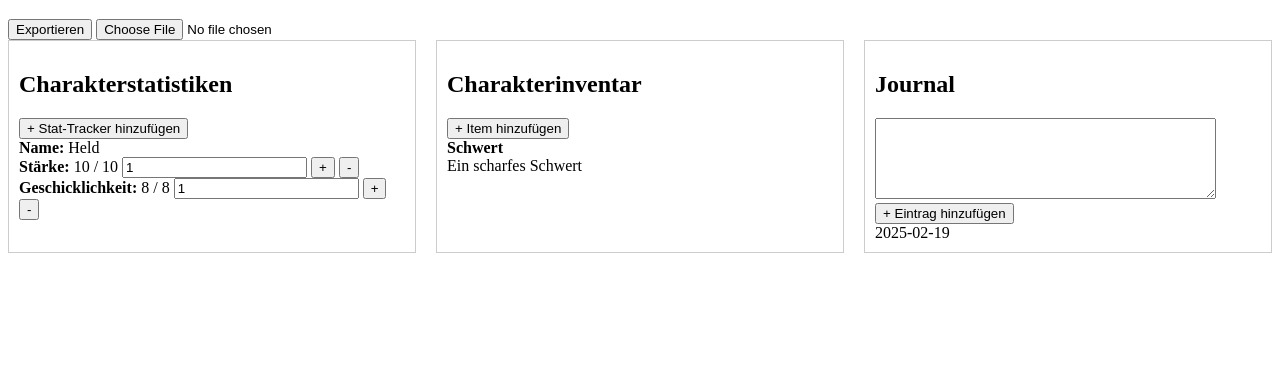
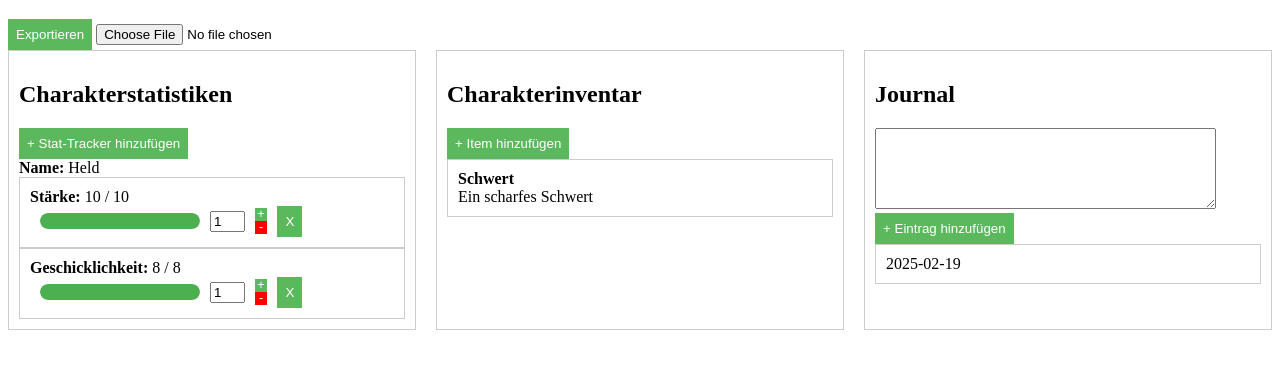
Before and after one commit to KarlDieter/Pnp-companion, a plain HTML site: page index.html in a window 1280 px wide. Shown: the part 61-430 px from the top of the page. Drawn offline with Linux system fonts and the light colour scheme.

Commit message:
Add files via upload

```diff
--- a/script.js
+++ b/script.js
@@ -44,12 +44,32 @@
 			character.stats.forEach((stat, index) => {
 				const statElement = document.createElement("div");
 				statElement.className = "stat";
-				statElement.innerHTML = `
-					<strong>${stat.name}:</strong> ${stat.current} / ${stat.max}
-					<input type="text" class="statModIn" value="1"/>
-					<button class="statIncreaseBt" onclick="increaseStat(${index})">+</button>
-					<button class="statDecreaseBt" onclick="decreaseStat(${index})">-</button>
+				if (stat.max) {
+					statElement.innerHTML = `
+					<div class="statElement">
+						<span><strong>${stat.name}:</strong> ${stat.current} / ${stat.max}</span>
+					</div>
+					<div class="statElement">
+						<div class="stat-bar-container">
+							<div class="stat-bar" style="width: ${(stat.current / stat.max) * 100}%;"></div>
+						</div>
+						<input type="text" class="statModIn" value="1"/>
+						<div style="display: flex; flex-direction: column;">
+							<button class="statIncreaseBt" onclick="increaseStat(${index})">+</button>
+							<button class="statDecreaseBt" onclick="decreaseStat(${index})">-</button>
+						</div>
+						<button class="statDeleteBt" onclick="deleteStat(${index})">X</button>
+					</div>
 				`;
+
+				} else {
+					statElement.innerHTML = `
+						<strong>${stat.name}:</strong> ${stat.current}
+						<input type="text" class="statModIn" value="1"/>
+						<button class="statIncreaseBt" onclick="increaseStat(${index})">+</button>
+						<button class="statDecreaseBt" onclick="decreaseStat(${index})">-</button>
+				`;
+				}
 				statsContainer.appendChild(statElement);
 			});
 		}
@@ -145,6 +165,11 @@
 			alert("Bitte eine gültige Zahl eingeben.");
 		}
 	}
+	////////////////////////////
+	///
+	///ADD FUNCTIONS
+	///
+	////////////////////////////
 
 	function addStat() {
 		const statName = prompt("Gib den Namen des neuen Attributs ein:");
@@ -176,3 +201,16 @@
 		}
 		displayCharacterJournal();
 	}
+
+
+	////////////////////////////
+	///
+	///REMOVE FUNCTIONS
+	///
+	////////////////////////////
+
+	function deleteStat(index) {
+			character.stats.splice(index,1);
+			displayCharacterStats();
+
+	}
--- a/styles.css
+++ b/styles.css
@@ -10,6 +10,70 @@
 	box-sizing: border-box; /* Stellt sicher, dass Padding und Border berücksichtigt werden */
 }
 
+button {
+    margin-top: 0px;
+    background-color: #5cb85c;
+    color: white;
+    border: none;
+    padding: 8px;
+    cursor: pointer;
+	transition: all 0.2s ease-in-out;
+}
+
+button:hover {
+	filter: brightness(1.2);
+    transform: scale(1.05);
+}
+
+
+.stat, .item, .journal-date, .journal-entry {
+	border: 1px solid #ccc; /* Optional: Rahmen für bessere Sichtbarkeit */
+	padding: 10px; /* Optional: Innenabstand */
+	box-sizing: border-box; /* Stellt sicher, dass Padding und Border berücksichtigt werden */
+}
+
 .journal-entry {
 		white-space: pre-wrap;
 }
+
+.statElement {
+		display: flex;
+		align-items: center;
+		gap: 10px;
+}
+
+.statModIn {
+		width: 2em;
+}
+
+.statIncreaseBt {
+		width: 1em;
+		height: 1em;
+		padding: 0;
+		line-height: 1;
+		font-size: 0.8em;
+}
+
+.statDecreaseBt {
+		width: 1em;
+		height: 1em;
+		padding: 0;
+		line-height: 1;
+		font-size: 0.8em;
+		background-color: red;
+}
+
+.stat-bar-container {
+    background-color: #ddd;
+    height: 1em;
+    width: 10em;
+    border-radius: 1em;
+    overflow: hidden;
+    margin-left: 10px;
+}
+
+.stat-bar {
+    height: 100%;
+    background-color: #4caf50; /* Green color for HP/ Mana bar */
+    border-radius: 1em;
+}
```
